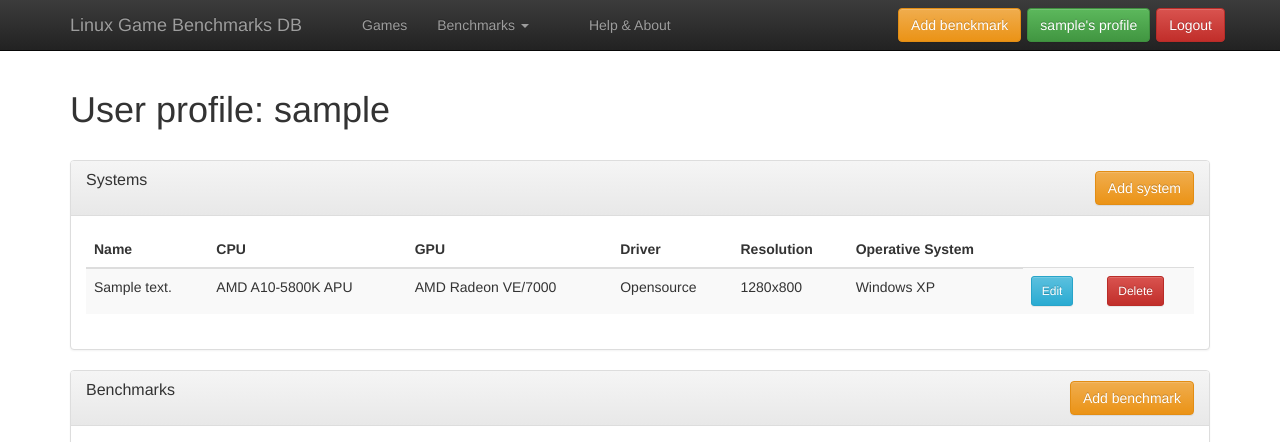
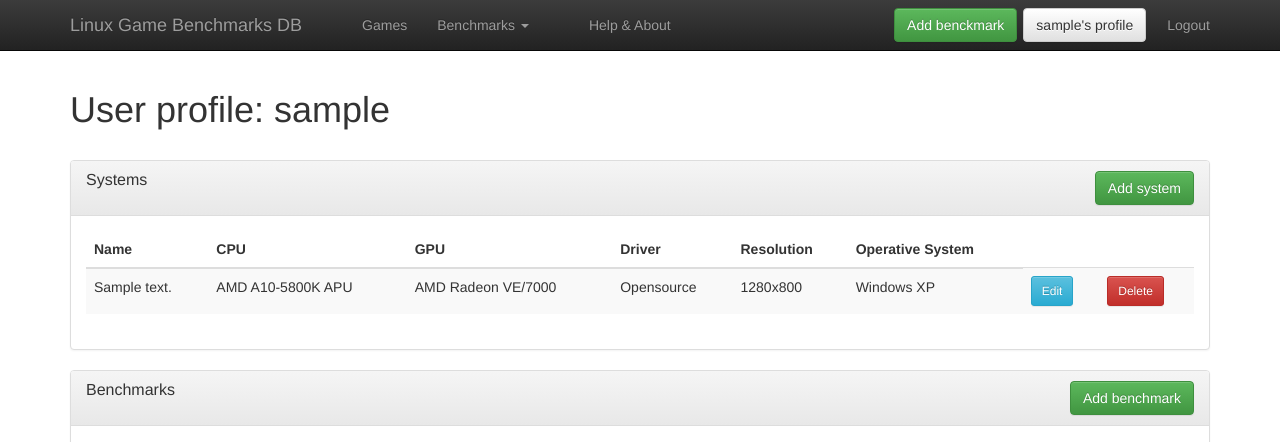
Before and after one commit to wbasile/Open-Game-Benchmarks, a Django app: page /accounts/profile/ in a window 1280 px wide. Shown: the top 442 px of the page. Run offline with Django 3.2, Linux system fonts and the light colour scheme; a user stored in the database is signed in; tables that the repository leaves empty hold one stand-in row (values such as "Sample post"); some libraries are stand-ins or nearby versions.

Commit message:
major revision

```diff
--- a/lgbdb/templates/about.html
+++ b/lgbdb/templates/about.html
@@ -60,9 +60,9 @@
     <li><h4><b>Upload your benchmark</b></h4></li>
     <ul>
         <li>if you didn't already, register to Linux Game Banchmark DataBase, it's free!</li>
-        <li>create one or more "systems" (systems are a combination of the harware and the software): in your profile click <a href="/system_add" class="btn btn-xs btn-warning">Add system</a>
+        <li>create one or more "systems" (systems are a combination of the harware and the software): in your profile click <a href="/system_add" class="btn btn-xs btn-success">Add system</a>
         </li>
-        <li>in your profile click <a href="/benchmark_add" class="btn btn-xs btn-warning">Add benckmark</a> (note: this option is not available until you have created at least one system)</li>
+        <li>in your profile click <a href="/benchmark_add" class="btn btn-xs btn-success">Add benckmark</a> (note: this option is not available until you have created at least one system)</li>
         <li>select your user system, and the settings preset of the game (if applicable)</li>
         <li>under "VOGLPERF file" upload the log file generated by voglperf</li>
         <li>optionally add some comment: for example "start of level one", "final boss battle" or "overworld map" are useful comments</li>
--- a/lgbdb/templates/benchmark_chart.html
+++ b/lgbdb/templates/benchmark_chart.html
@@ -14,8 +14,10 @@
 {% endblock %}
 
 
+{% block content %}
 
-{% block content %}
+    <h2>Benchmark bar chart</h2>
+    <br>
 
     {% include "benchmark_filter_form.html" %}
 
--- a/lgbdb/templates/benchmark_filter_form.html
+++ b/lgbdb/templates/benchmark_filter_form.html
@@ -28,7 +28,7 @@ the filter form
 
     <div class="row">
         <div class="col-md-3">
-            <input type="submit" value="Search" class="btn btn-success"/>
+            <input type="submit" value="Search" class="btn btn-primary"/>
         </div>
     </div>
 
--- a/lgbdb/templates/benchmark_list_simple.html
+++ b/lgbdb/templates/benchmark_list_simple.html
@@ -21,7 +21,7 @@
             <td>{{ benchmark.additional_notes }}</td>
 
             <td>
-                <a href="/benchmark_detail/{{ benchmark.id }}" class="btn btn-sm btn-warning">View</a>
+                <a href="/benchmark_detail/{{ benchmark.id }}" class="btn btn-sm btn-warning">Detail</a>
             </td>
 
             {% if  request.user  ==  benchmark.user  %}
--- a/lgbdb/templates/game_list.html
+++ b/lgbdb/templates/game_list.html
@@ -21,7 +21,7 @@
         </div>
 
         <div class="col-md-3">
-            <input type="submit" value="Search" class="btn btn-success"/>
+            <input type="submit" value="Search" class="btn btn-primary"/>
         </div>
     </div>
 
--- a/lgbdb/templates/navbar.html
+++ b/lgbdb/templates/navbar.html
@@ -36,22 +36,22 @@
                     <li role="separator" class="divider"><span style="display:inline-block; width: 6px;"></span></li>
                     <li>
                         <p class="navbar-btn">
-                            <a href="/benchmark_add" class="btn btn-warning">Add benckmark</a>
+                            <a href="/benchmark_add" class="btn btn-success">Add benckmark</a>
                         </p>
                     </li>
 
                     <li role="separator" class="divider"><span style="display:inline-block; width: 6px;"></span></li>
                     <li>
                         <p class="navbar-btn">
-                            <a href="/accounts/profile" class="btn btn-success"> {{user.username}}'s profile</a>
+                            <a href="/accounts/profile" class="btn btn-default"> {{user.username}}'s profile</a>
                         </p>
                     </li>
 
                     <li role="separator" class="divider"><span style="display:inline-block; width: 6px;"></span></li>
                     <li>
-                        <p class="navbar-btn">
-                            <a href="/accounts/logout" class="btn btn-danger">Logout</a>
-                        </p>
+
+                        <a href="/accounts/logout" >Logout</a>
+
                     </li>
 
                 {% else %}
--- a/lgbdb/templates/no_benchmark.html
+++ b/lgbdb/templates/no_benchmark.html
@@ -2,8 +2,8 @@
 
 {% block content %}
 
-<div class="jumbotron">
-    <h3>It looks like there is no benchmark for this game. Be the first to add one!</h3>
+<div class="alert alert-info" role="alert">
+    <strong>It looks like there is no benchmark for this game.</strong> Be the first to add one!
 </div>
 
 {% endblock %}
--- a/lgbdb/templates/profile.html
+++ b/lgbdb/templates/profile.html
@@ -10,7 +10,7 @@
 <div class="panel panel-default">
 
     <div class="panel-heading">
-        <a href="/system_add" class="btn pull-right btn-warning">Add system</a>
+        <a href="/system_add" class="btn pull-right btn-success">Add system</a>
         <div class="row">
             <div class="col-md-4">
                 <h3 class="panel-title">Systems</h3>
@@ -69,7 +69,7 @@
         Allow the addition of new benchmarks only if the user has at least one system
         -->
         {% if uss %}
-            <a href="/benchmark_add" class="btn pull-right btn-warning">Add benchmark</a>
+            <a href="/benchmark_add" class="btn pull-right btn-success">Add benchmark</a>
         {% endif %}
         <div class="row">
             <div class="col-md-4">
--- a/lgbdb/views.py
+++ b/lgbdb/views.py
@@ -219,7 +219,7 @@ class BenchmarkTable(tables.Table):
 
     def render_benchmark_detail(self, record):
 
-        button_html = '<a href="/benchmark_detail/' +str(record.id)+ '" class="btn btn-sm btn-warning">View</a>'
+        button_html = '<a href="/benchmark_detail/' +str(record.id)+ '" class="btn btn-sm btn-warning">Detail</a>'
 
         return mark_safe(button_html)
 
```
